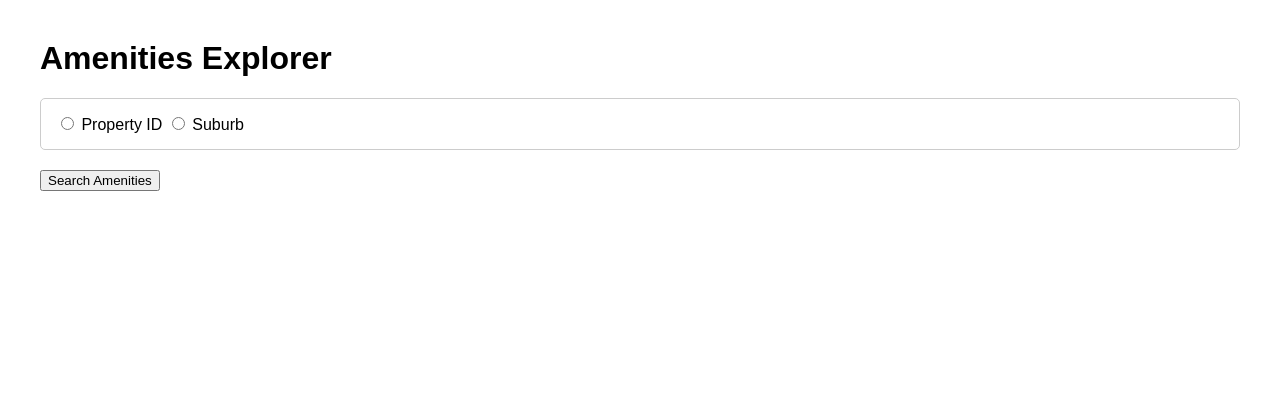
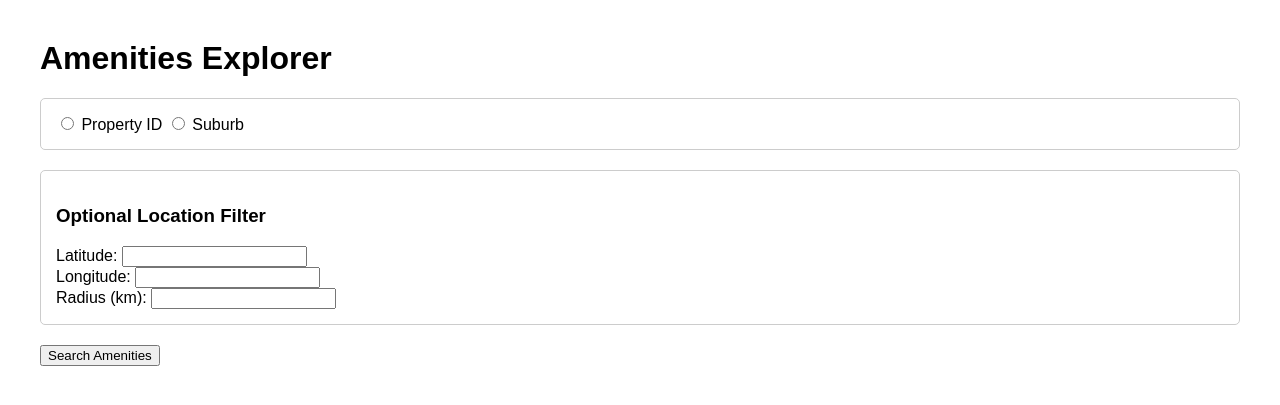
Before and after one commit to thangdinh1298/amenities, a Flask app: page / in a window 1280 px wide. Shown: the top 405 px of the page. Run offline with Flask 3, Linux system fonts and the light colour scheme.

Commit message:
Fixed filter by location

```diff
--- a/app.py
+++ b/app.py
@@ -52,18 +52,20 @@ def haversine(lat1, lon1, lat2, lon2):
 
     return R * c
 
-def filter_by_radius(amenities, lat, lon, radius_km):
+def filter_by_radius(amenities, lat: float, lon: float, radius_km: float):
     # No endpoint to fetch all amenities
     try:
         filtered = []
         for amenity in amenities:
-            distance = haversine(lat, lon, float(amenity["lat"]), float(amenity["lon"]))
+            distance = haversine(lat, lon,
+                                 float(amenity["lat"]), float(amenity["lon"]))
             print('dist in km', distance)
             if distance <= radius_km:
                 filtered.append(amenity)
         return filtered
-    except:
-        pass
+    except Exception as e:
+        print('Exception', e)
+        # pass
     return amenities
 
 # ----------------------------
@@ -94,9 +96,12 @@ def index():
             lat = request.form.get("lat", "").strip()
             lon = request.form.get("lon", "").strip()
             radius = request.form.get("radius", "").strip()
+            # print('Form', request.form)
+            # print('Amenities', amenities)
 
             if lat and lon and radius:
-                amenities = filter_by_radius(amenities, lat, lon, radius)
+                amenities = filter_by_radius(amenities, float(lat), float(lon), float(radius))
+                # print('Filtered amenities', amenities)
 
     return render_template("index.html", amenities=amenities, filter_info=filter_info)
 
--- a/templates/index.html
+++ b/templates/index.html
@@ -22,31 +22,22 @@
         <div id="prop_section" class="section" style="display:none;">
             <label>Property ID:</label>
             <input type="text" name="prop_id">
-
-            <!-- Optional location filter -->
-            <div class="section">
-                <label>Latitude:</label>
-                <input type="text" name="lat"><br>
-                <label>Longitude:</label>
-                <input type="text" name="lon"><br>
-                <label>Radius (km):</label>
-                <input type="text" name="radius">
-            </div>
         </div>
 
         <div id="suburb_section" class="section" style="display:none;">
             <label>Suburb:</label>
             <input type="text" name="suburb">
+        </div>
 
-            <!-- Optional location filter -->
-            <div class="section">
-                <label>Latitude:</label>
-                <input type="text" name="lat"><br>
-                <label>Longitude:</label>
-                <input type="text" name="lon"><br>
-                <label>Radius (km):</label>
-                <input type="text" name="radius">
-            </div>
+        <!-- Shared location filter -->
+        <div class="section">
+            <h3>Optional Location Filter</h3>
+            <label>Latitude:</label>
+            <input type="text" name="lat"><br>
+            <label>Longitude:</label>
+            <input type="text" name="lon"><br>
+            <label>Radius (km):</label>
+            <input type="text" name="radius">
         </div>
 
         <button type="submit">Search Amenities</button>
```
